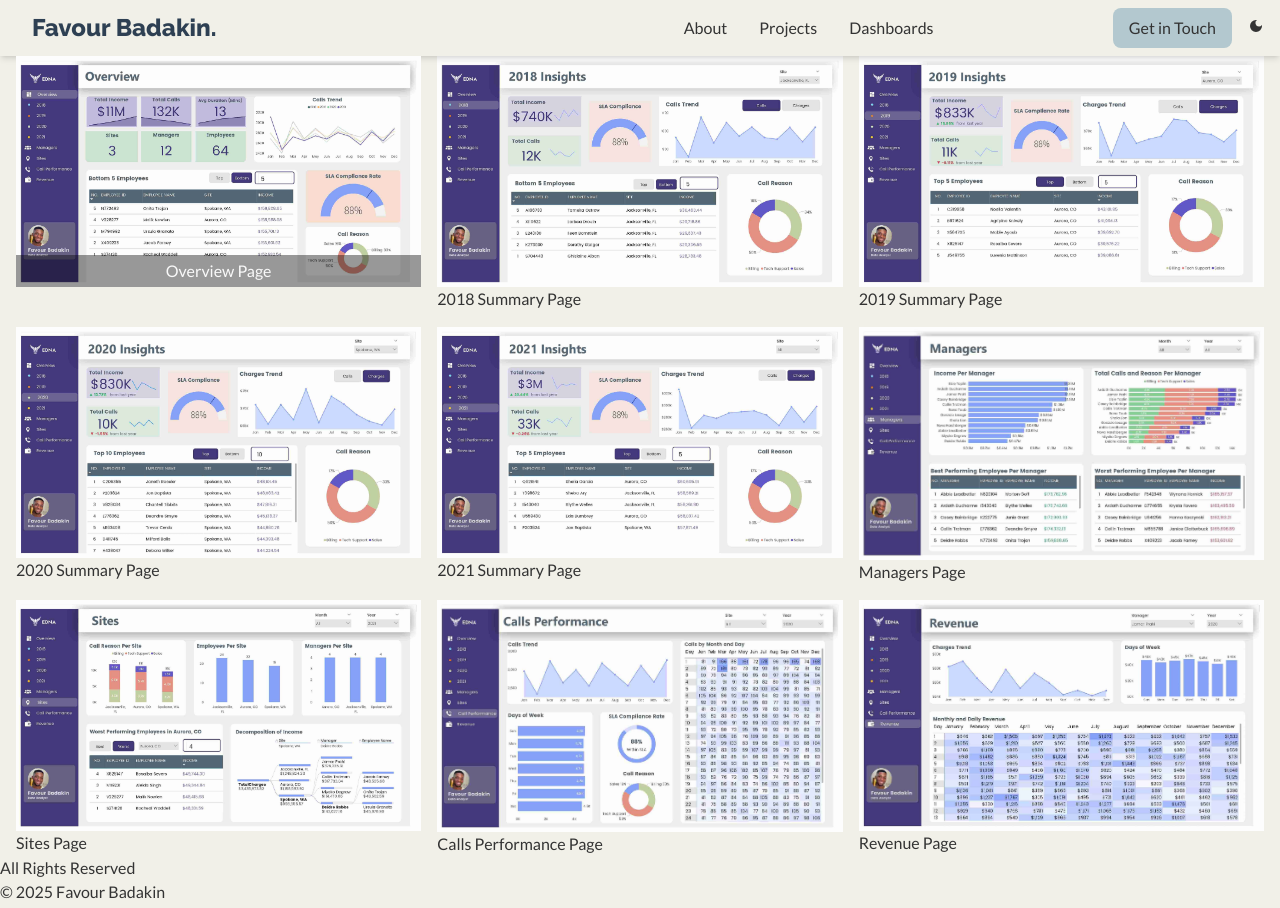
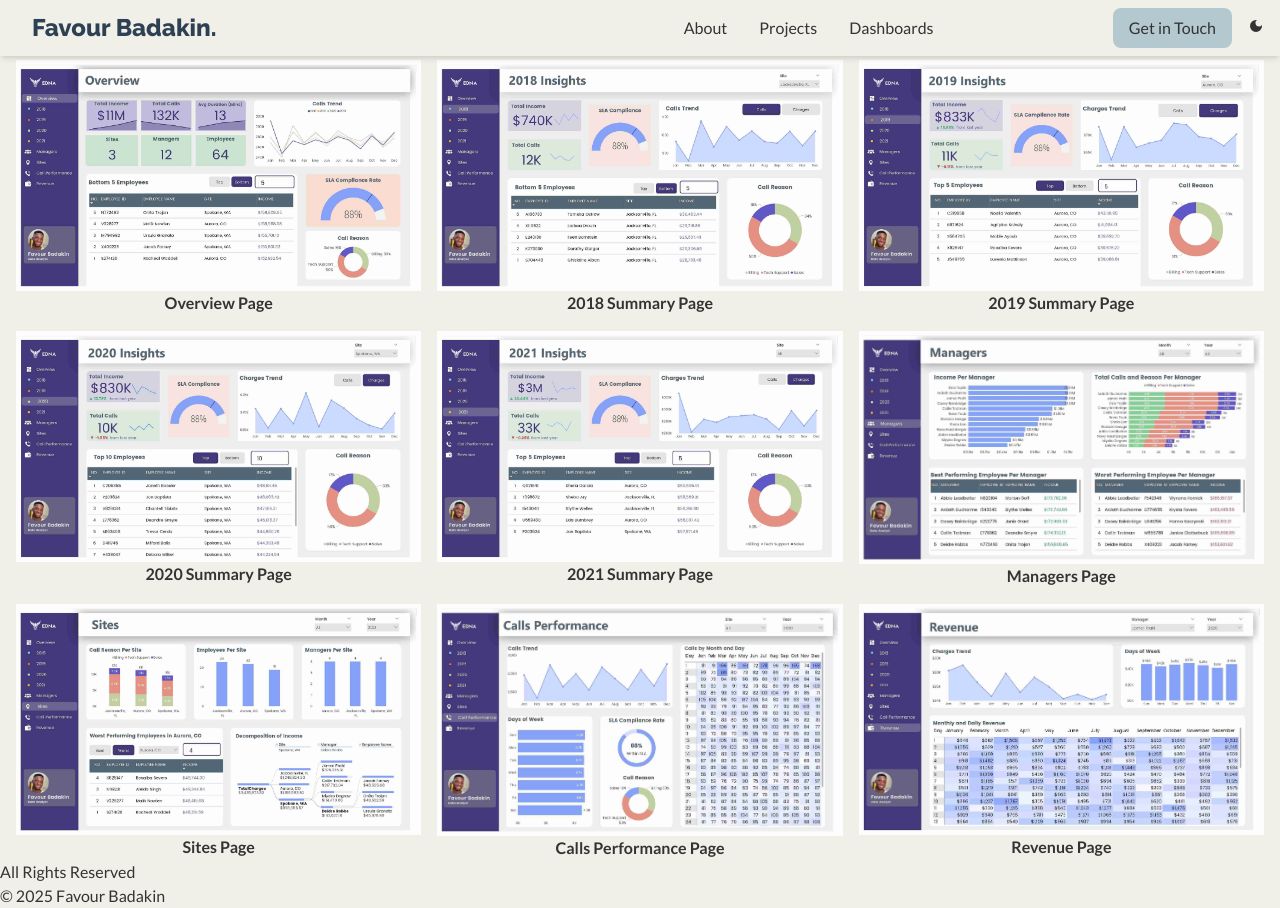
Before and after one commit to FaveInsights/myportfolio, a React (Vite) app: page /edna in a window 1280 px wide. Built offline with nearby package versions, Linux system fonts and the light colour scheme; a web font is replaced by a local one.

Commit message:
some changes

```diff
--- a/src/components/Dashboards.jsx
+++ b/src/components/Dashboards.jsx
@@ -17,13 +17,25 @@ const Dashboards = () => {
       </div>
       <div className="grid sm:grid-cols-2 md:grid-cols-3 2xl:grid-cols-4 gap-4 place-items-center">
         <Link to="/edna">
-          <img src={overview} alt="dashboard" />
+          <img
+            className="transition duration-200 ease-in-out hover:scale-110"
+            src={overview}
+            alt="dashboard"
+          />
         </Link>
-        <Link to='/callcenter'>
-          <img src={calldash} alt="dashboard" />
+        <Link to="/callcenter">
+          <img
+            className="transition duration-200 ease-in-out hover:scale-110"
+            src={calldash}
+            alt="dashboard"
+          />
         </Link>
-        <Link to='/telecom'>
-          <img src={teldash} alt="dashboard" />
+        <Link to="/telecom">
+          <img
+            className="transition duration-200 ease-in-out hover:scale-110"
+            src={teldash}
+            alt="dashboard"
+          />
         </Link>
       </div>
     </section>
--- a/src/components/Hero.jsx
+++ b/src/components/Hero.jsx
@@ -17,7 +17,7 @@ const Hero = () => {
     timeOfDay = "evening";
   }
   return (
-    <section className="flex-col items-center md:flex-row flex w-full bg-[#E5E1DA] dark:dark dark:bg-inherit mt-8">
+    <section className="flex-col items-center md:flex-row flex w-full bgg-[#E5E1DA] bg-[#B3C8CF] bg-opacity-40 dark:dark dark:bg-inherit mt-8">
       <div className="w-full md:w-1/2 ">
         <div className="md:py-[40%] text-center md:text-left px-6">
           <h2 className="md:text-4xl mt-2 font-semibold secondary text-2xl">
--- a/src/pages/CallCenterDashboard.jsx
+++ b/src/pages/CallCenterDashboard.jsx
@@ -1,9 +1,25 @@
 import React from 'react'
+import calldash from "../assets/images/calldash.jpg"
+import calldash1 from "../assets/images/call3.jpg";
+import calldash2 from "../assets/images/call4.jpg"
 
 const CallCenterDashboard = () => {
   return (
-    <main className='mt-8'>CallCenterDashboard</main>
-  )
+    <main className="mt-9 px-4 grid gap-4 md:grid-cols-2">
+      <div>
+        <img src={calldash2} alt="dashboard" />
+        <p className="text-center font-semibold">Homepage</p>
+      </div>
+      <div>
+        <img src={calldash} alt="dashboard" />
+        <p className="text-center font-semibold">Drill Down</p>
+      </div>
+      <div>
+        <img src={calldash1} alt="dashboard" />
+        <p className="text-center font-semibold">Decomposition</p>
+      </div>
+    </main>
+  );
 }
 
 export default CallCenterDashboard
--- a/src/pages/EdnaDashboard.jsx
+++ b/src/pages/EdnaDashboard.jsx
@@ -12,44 +12,42 @@ import calls from "../assets/images/calls_11zon.jpg";
 const EdnaDashboard = () => {
   return (
     <>
-      <main className="mt-8 px-4 grid gap-4 md:grid-cols-2 lg:grid-cols-3">
-        <div className="relative">
+      <main className="mt-9 px-4 grid gap-4 md:grid-cols-2 xl:grid-cols-3">
+        <div>
           <img src={overview} alt="dashboard" />
-          <p className="text-center py-1 bottom-0 lg:bottom-6 absolute bg-[#000000] bg-opacity-40 w-full text-[#F9F9F9]">
-            Overview Page
-          </p>
+          <p className="text-center font-semibold">Overview Page</p>
         </div>
         <div>
           <img src={p2018} alt="dashboard" />
-          <p>2018 Summary Page</p>
+          <p className="text-center font-semibold">2018 Summary Page</p>
         </div>
         <div>
           <img src={p2019} alt="dashboard" />
-          <p>2019 Summary Page</p>
+          <p className="text-center font-semibold">2019 Summary Page</p>
         </div>
         <div>
           <img src={p2020} alt="dashboard" />
-          <p>2020 Summary Page</p>
+          <p className="text-center font-semibold">2020 Summary Page</p>
         </div>
         <div>
           <img src={p2021} alt="dashboard" />
-          <p>2021 Summary Page</p>
+          <p className="text-center font-semibold">2021 Summary Page</p>
         </div>
         <div>
           <img src={managers} alt="dashboard" />
-          <p>Managers Page</p>
+          <p className="text-center font-semibold">Managers Page</p>
         </div>
         <div>
           <img src={sites} alt="dashboard" />
-          <p>Sites Page</p>
+          <p className="text-center font-semibold">Sites Page</p>
         </div>
         <div>
           <img src={calls} alt="dashboard" />
-          <p>Calls Performance Page</p>
+          <p className="text-center font-semibold">Calls Performance Page</p>
         </div>
         <div>
           <img src={revenue} alt="dashboard" />
-          <p>Revenue Page</p>
+          <p className="text-center font-semibold">Revenue Page</p>
         </div>
       </main>
     </>
--- a/src/pages/TelecomDashboard.jsx
+++ b/src/pages/TelecomDashboard.jsx
@@ -2,7 +2,7 @@ import React from 'react'
 
 const TelecomDashboard = () => {
   return (
-    <main className='mt-8'>TelecomDashboard</main>
+    <main className='mt-9'>TelecomDashboard</main>
   )
 }
 
```
Also changed, not shown: src/assets/images/call3.JPG (renamed from src/assets/images/dashboard (2).JPG), src/assets/images/call4.JPG (renamed from src/assets/images/dashboard (3).JPG).
